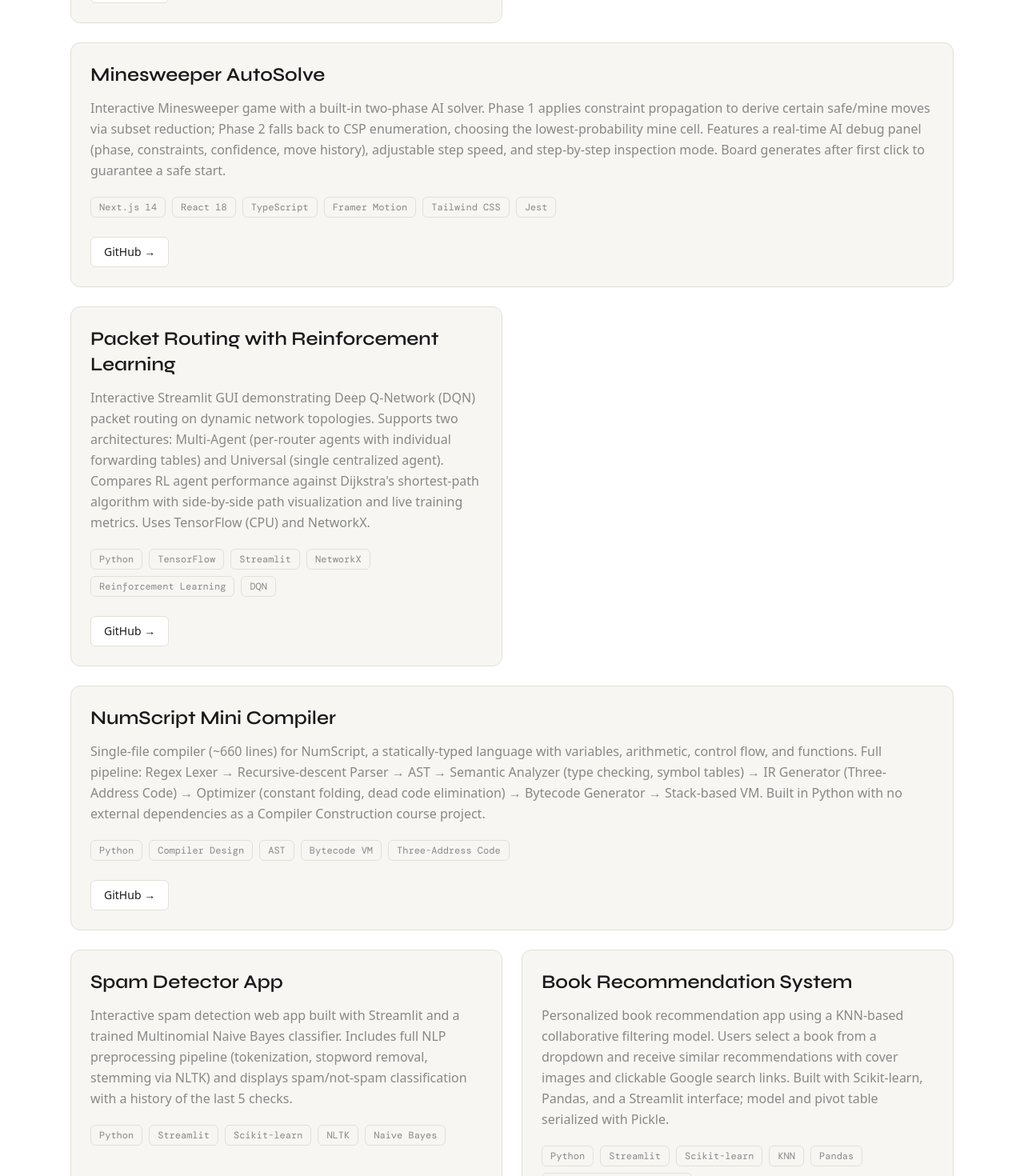
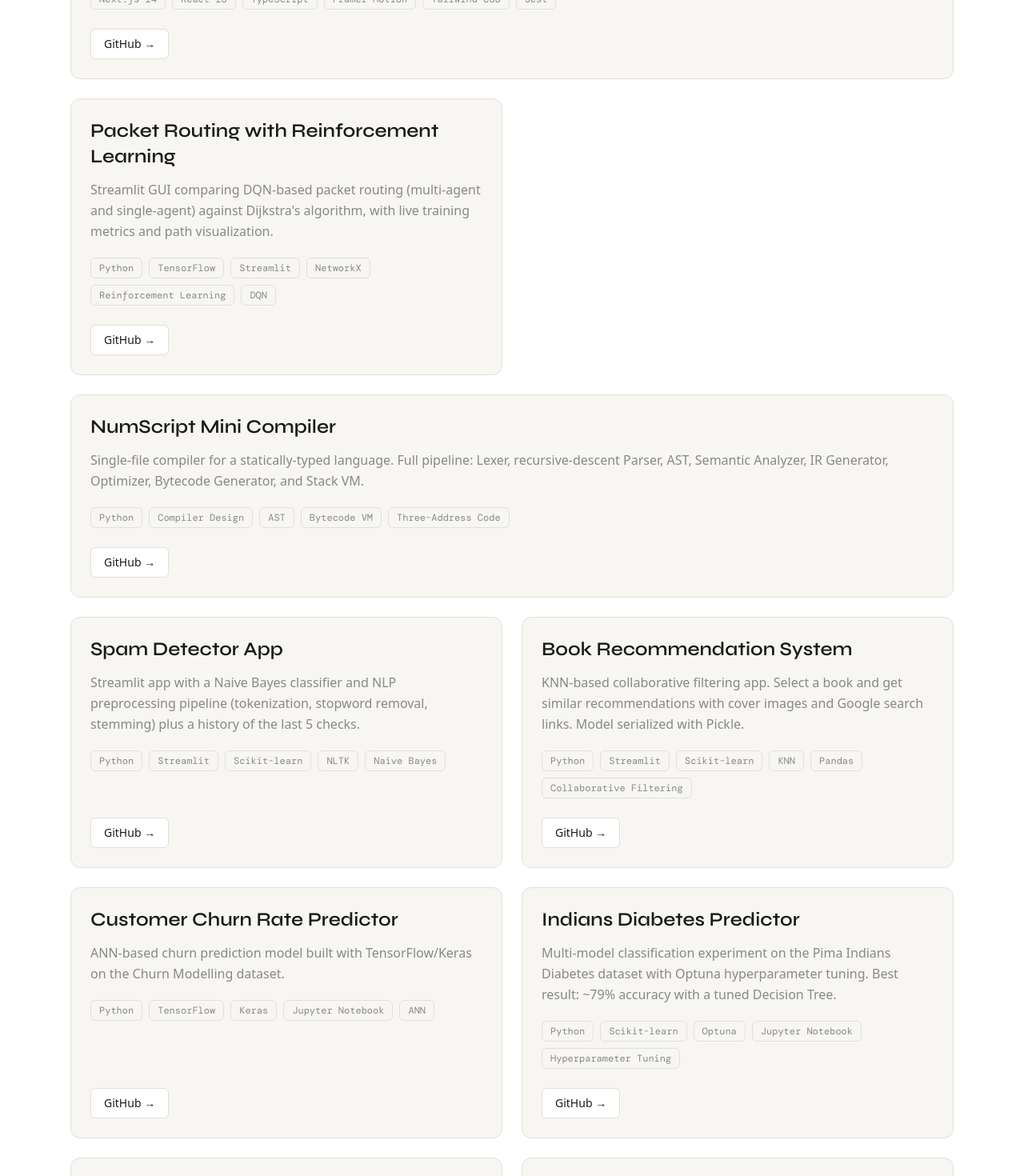
Before and after one commit to muhamad-hammad/portfolio, a Next.js app: page / in a window 1280 px wide. Shown: the part 3060-4530 px from the top of the page at 80% size. Built offline with nearby package versions, Linux system fonts and the light colour scheme; no server answers.

Commit message:
tighten project descriptions to one or two sentences each so the Projects section scans quickly instead of forcing visitors to wade through paragraph-length blurbs

```diff
--- a/data/portfolio.ts
+++ b/data/portfolio.ts
@@ -25,7 +25,7 @@ export const projects: Project[] = [
 {
   title: "AutoInsights: Automated EDA Platform",
   description:
-    "Full-stack AutoML platform that profiles a raw CSV in a single streaming pass and recommends ranked TensorFlow model architectures. Pandas used only for schema sniffing (nrows=0); all downstream stats run via tf.data, tf.linalg, and tf.math (Welford, HLL, Pearson). Streaming FastAPI backend with SSE (5-stage pipeline), Next.js 14 App Router frontend with Recharts visualizations. LLM provider is runtime-switchable between OpenAI and Anthropic.",
+    "AutoML platform that profiles a raw CSV and recommends ranked TensorFlow model architectures. Streaming FastAPI backend with SSE, Next.js 14 frontend with Recharts, and runtime-switchable LLM providers.",
   tags: ["Next.js 14", "FastAPI", "TensorFlow 2.18", "Pydantic v2", "Recharts", "OpenAI API", "Anthropic API", "Playwright"],
   githubUrl: "https://github.com/muhamad-hammad/AutoInsight",
   liveUrl: null,
@@ -35,7 +35,7 @@ export const projects: Project[] = [
 {
   title: "ResearchAssistantRAG: Academic Paper Q&A Platform",
   description:
-    "LangGraph-based RAG platform for academic research. Supports three modes — chat (Q&A), explain (structured breakdown), and visualize (data diagrams) — routed through a state machine graph. FastAPI backend with SQLAlchemy, FAISS vector store, sentence-transformers for embeddings, and PyMuPDF for PDF ingestion. JavaScript/CSS frontend, fully Dockerized with Redis/Celery for async tasks. Migrated from Grok to Gemini API; also supports local Ollama setup.",
+    "LangGraph RAG platform for academic papers with three modes: chat, explain, and visualize. FastAPI backend with FAISS vector store, sentence-transformers, and Dockerized async task queue.",
   tags: ["FastAPI", "LangGraph", "LangChain", "FAISS", "Gemini API", "Ollama", "Docker", "Redis", "PostgreSQL"],
   githubUrl: "https://github.com/muhamad-hammad/ResearchAssistantRAG",
   liveUrl: null,
@@ -45,7 +45,7 @@ export const projects: Project[] = [
 {
   title: "Sportics Event Manager",
   description:
-    "Full-stack sports event management system built as a DBMS course project for managing gaming leagues at FAST NUCES Karachi. Features role-based authentication (Admin, Captain, Player), a LOG draft/player-registration module, Olympiad bracket management, court booking with price calculation, match scheduling, and leaderboards. Django REST Framework backend with JWT auth, Next.js 16 App Router frontend.",
+    "Sports event management system for FAST NUCES gaming leagues. Role-based auth, draft registration, bracket management, court booking, and leaderboards.",
   tags: ["Next.js 16", "Django REST Framework", "JWT", "MySQL", "SQLite", "TypeScript", "TailwindCSS 4"],
   githubUrl: "https://github.com/muhamad-hammad/SporticsEventMAnager",
   liveUrl: null,
@@ -57,7 +57,7 @@ export const projects: Project[] = [
 {
   title: "Minesweeper AutoSolve",
   description:
-    "Interactive Minesweeper game with a built-in two-phase AI solver. Phase 1 applies constraint propagation to derive certain safe/mine moves via subset reduction; Phase 2 falls back to CSP enumeration, choosing the lowest-probability mine cell. Features a real-time AI debug panel (phase, constraints, confidence, move history), adjustable step speed, and step-by-step inspection mode. Board generates after first click to guarantee a safe start.",
+    "Minesweeper with a two-phase AI solver: constraint propagation for certain moves, CSP enumeration as fallback. Includes a real-time debug panel showing phase, confidence, and move history.",
   tags: ["Next.js 14", "React 18", "TypeScript", "Framer Motion", "Tailwind CSS", "Jest"],
   githubUrl: "https://github.com/muhamad-hammad/Minesweeper-AutoSolve-",
   liveUrl: null,
@@ -67,7 +67,7 @@ export const projects: Project[] = [
 {
   title: "Packet Routing with Reinforcement Learning",
   description:
-    "Interactive Streamlit GUI demonstrating Deep Q-Network (DQN) packet routing on dynamic network topologies. Supports two architectures: Multi-Agent (per-router agents with individual forwarding tables) and Universal (single centralized agent). Compares RL agent performance against Dijkstra's shortest-path algorithm with side-by-side path visualization and live training metrics. Uses TensorFlow (CPU) and NetworkX.",
+    "Streamlit GUI comparing DQN-based packet routing (multi-agent and single-agent) against Dijkstra's algorithm, with live training metrics and path visualization.",
   tags: ["Python", "TensorFlow", "Streamlit", "NetworkX", "Reinforcement Learning", "DQN"],
   githubUrl: "https://github.com/muhamad-hammad/PacketRoutingWithReinforcementLearning",
   liveUrl: null,
@@ -79,7 +79,7 @@ export const projects: Project[] = [
 {
   title: "NumScript Mini Compiler",
   description:
-    "Single-file compiler (~660 lines) for NumScript, a statically-typed language with variables, arithmetic, control flow, and functions. Full pipeline: Regex Lexer → Recursive-descent Parser → AST → Semantic Analyzer (type checking, symbol tables) → IR Generator (Three-Address Code) → Optimizer (constant folding, dead code elimination) → Bytecode Generator → Stack-based VM. Built in Python with no external dependencies as a Compiler Construction course project.",
+    "Single-file compiler for a statically-typed language. Full pipeline: Lexer, recursive-descent Parser, AST, Semantic Analyzer, IR Generator, Optimizer, Bytecode Generator, and Stack VM.",
   tags: ["Python", "Compiler Design", "AST", "Bytecode VM", "Three-Address Code"],
   githubUrl: "https://github.com/muhamad-hammad/NumScript",
   liveUrl: null,
@@ -91,7 +91,7 @@ export const projects: Project[] = [
 {
   title: "Spam Detector App",
   description:
-    "Interactive spam detection web app built with Streamlit and a trained Multinomial Naive Bayes classifier. Includes full NLP preprocessing pipeline (tokenization, stopword removal, stemming via NLTK) and displays spam/not-spam classification with a history of the last 5 checks.",
+    "Streamlit app with a Naive Bayes classifier and NLP preprocessing pipeline (tokenization, stopword removal, stemming) plus a history of the last 5 checks.",
   tags: ["Python", "Streamlit", "Scikit-learn", "NLTK", "Naive Bayes"],
   githubUrl: "https://github.com/muhamad-hammad/Spaaaaaam",
   liveUrl: null,
@@ -101,7 +101,7 @@ export const projects: Project[] = [
 {
   title: "Book Recommendation System",
   description:
-    "Personalized book recommendation app using a KNN-based collaborative filtering model. Users select a book from a dropdown and receive similar recommendations with cover images and clickable Google search links. Built with Scikit-learn, Pandas, and a Streamlit interface; model and pivot table serialized with Pickle.",
+    "KNN-based collaborative filtering app. Select a book and get similar recommendations with cover images and Google search links. Model serialized with Pickle.",
   tags: ["Python", "Streamlit", "Scikit-learn", "KNN", "Pandas", "Collaborative Filtering"],
   githubUrl: "https://github.com/muhamad-hammad/BookRecomendationSystem",
   liveUrl: null,
@@ -111,7 +111,7 @@ export const projects: Project[] = [
 {
   title: "Customer Churn Rate Predictor",
   description:
-    "ANN-based customer churn prediction model trained on the Churn Modelling dataset. Built in a Jupyter notebook using TensorFlow/Keras for the neural network architecture.",
+    "ANN-based churn prediction model built with TensorFlow/Keras on the Churn Modelling dataset.",
   tags: ["Python", "TensorFlow", "Keras", "Jupyter Notebook", "ANN"],
   githubUrl: "https://github.com/muhamad-hammad/chrurnRatePredictor",
   liveUrl: null,
@@ -121,7 +121,7 @@ export const projects: Project[] = [
 {
   title: "Indians Diabetes Predictor",
   description:
-    "Multi-model classification experiment on the Pima Indians Diabetes dataset using Optuna for hyperparameter tuning. Trained and compared RandomForestClassifier, GradientBoostingClassifier, KNeighborsClassifier, SVC, GaussianNB, and DecisionTreeClassifier; best result was ~79% accuracy with a tuned Decision Tree.",
+    "Multi-model classification experiment on the Pima Indians Diabetes dataset with Optuna hyperparameter tuning. Best result: ~79% accuracy with a tuned Decision Tree.",
   tags: ["Python", "Scikit-learn", "Optuna", "Jupyter Notebook", "Hyperparameter Tuning"],
   githubUrl: "https://github.com/muhamad-hammad/IndiansDiabetesPredictor",
   liveUrl: null,
@@ -131,7 +131,7 @@ export const projects: Project[] = [
 {
   title: "Personality Predictor (Introvert vs Extrovert)",
   description:
-    "Kaggle competition entry (Playground Series S5E7) to classify introverts vs extroverts. Used RandomForestClassifier and GradientBoostingClassifier with GridSearchCV tuning, achieving ~97% accuracy.",
+    "Kaggle competition entry (Playground Series S5E7) using Random Forest and Gradient Boosting with GridSearchCV, achieving ~97% accuracy.",
   tags: ["Python", "Scikit-learn", "Random Forest", "Gradient Boosting", "Jupyter Notebook", "Kaggle"],
   githubUrl: "https://github.com/muhamad-hammad/PersonalityPredictor",
   liveUrl: null,
@@ -141,7 +141,7 @@ export const projects: Project[] = [
 {
   title: "ProBattle: Driving Scene Classification",
   description:
-    "Kaggle competition entry for multi-label classification of urban driving images. Predicts three attributes per image — Scene Type, Time of Day, and Weather Condition — evaluated via averaged F1 score. Uses provided 2048-dim feature embeddings alongside raw images.",
+    "Kaggle competition entry for multi-label classification of urban driving images, predicting scene type, time of day, and weather condition via averaged F1 score.",
   tags: ["Python", "Jupyter Notebook", "Computer Vision", "Multi-label Classification", "Kaggle"],
   githubUrl: "https://github.com/muhamad-hammad/probattle",
   liveUrl: null,
@@ -153,7 +153,7 @@ export const projects: Project[] = [
 {
   title: "DSA Labs",
   description:
-    "C++ lab assignments covering core data structures and algorithms across 12 labs, including linked lists, trees, heaps, graphs (adjacency matrix & list), BFS/DFS, binary search trees, and more. Also includes mid-exam practice and a hackathon entry.",
+    "C++ lab assignments covering linked lists, trees, heaps, graphs, BFS/DFS, BSTs, and more across 12 labs.",
   tags: ["C++", "Data Structures", "Algorithms", "Graphs", "BST"],
   githubUrl: "https://github.com/muhamad-hammad/DSA_LABS",
   liveUrl: null,
@@ -163,7 +163,7 @@ export const projects: Project[] = [
 {
   title: "COAL Lab (Assembly)",
   description:
-    "Collection of x86 Assembly (MASM/NASM) lab assignments from the Computer Organization and Assembly Language course, covering 12 labs and a course project.",
+    "x86 Assembly (MASM/NASM) lab assignments from the Computer Organization and Assembly Language course across 12 labs.",
   tags: ["Assembly", "x86", "COAL", "Low-level Programming"],
   githubUrl: "https://github.com/muhamad-hammad/COAL-LAB",
   liveUrl: null,
@@ -173,7 +173,7 @@ export const projects: Project[] = [
 {
   title: "Flutter Todo App",
   description:
-    "First Flutter mobile application — a simple todo list app built while learning Flutter/Dart.",
+    "Simple todo list app built while learning Flutter/Dart.",
   tags: ["Flutter", "Dart", "Mobile"],
   githubUrl: "https://github.com/muhamad-hammad/flutter_todo_app",
   liveUrl: null,
@@ -183,7 +183,7 @@ export const projects: Project[] = [
 {
   title: "Flutter E-Commerce App",
   description:
-    "Flutter e-commerce mobile app built as a practice project while learning Flutter/Dart.",
+    "Flutter e-commerce app built as a practice project while learning Flutter/Dart.",
   tags: ["Flutter", "Dart", "Mobile", "E-Commerce"],
   githubUrl: "https://github.com/muhamad-hammad/flutter_ecommerce_app",
   liveUrl: null,
```
